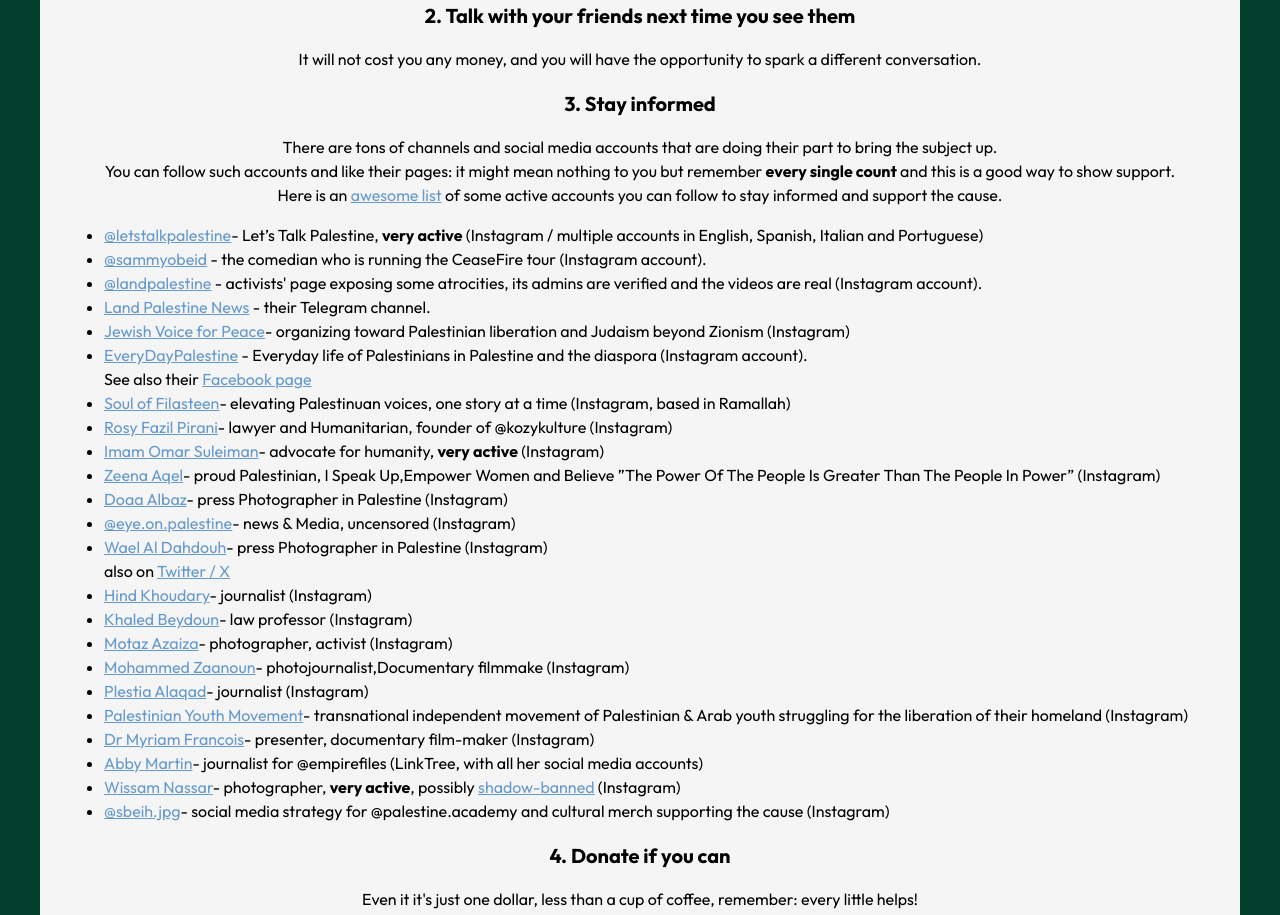
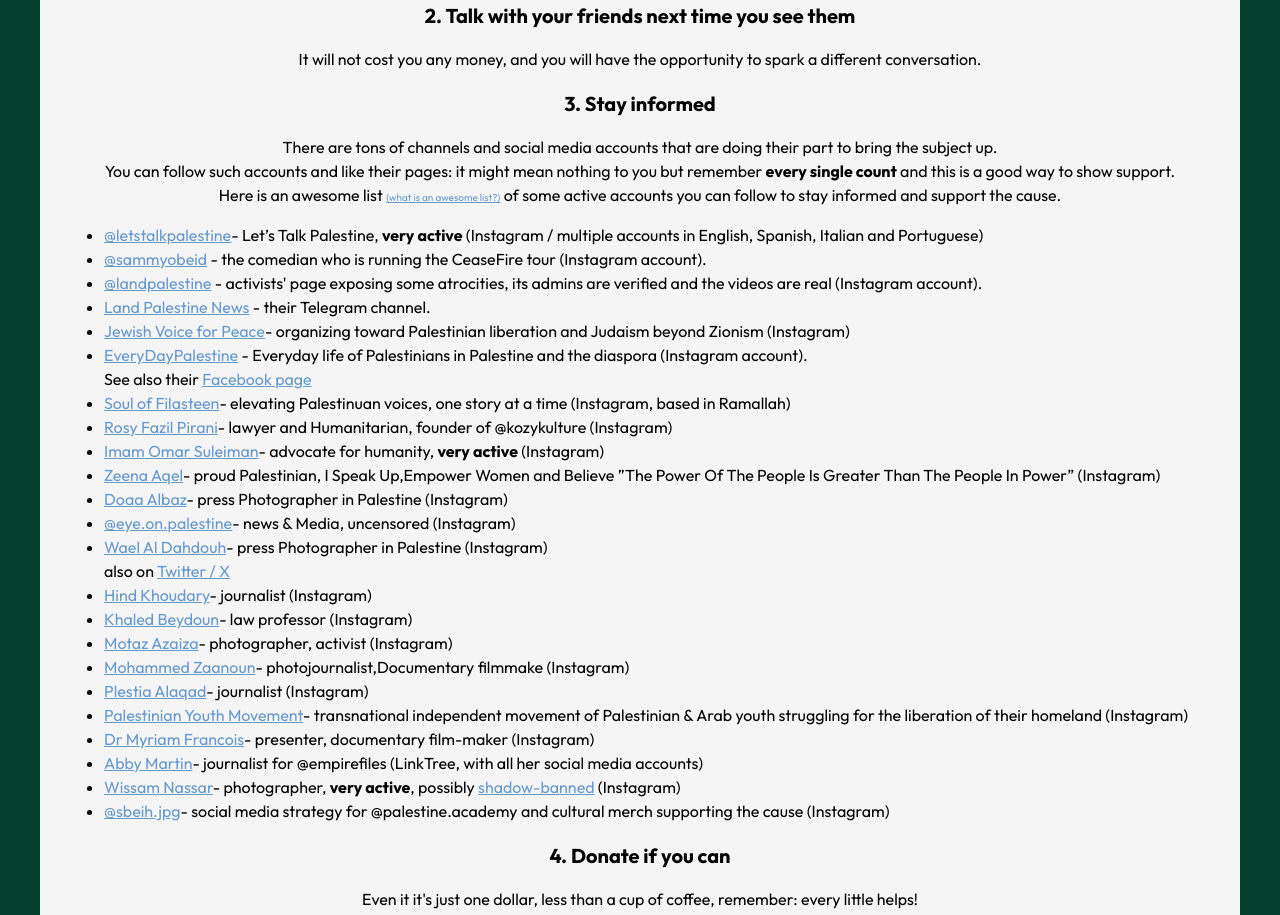
Before and after one commit to luca-arch/go-help-palestine, a React (Vite) app in the folder react-application/: page /how-to-help in a window 1280 px wide. Shown: the part 1040-1955 px from the top of the page. Built offline with nearby package versions, Linux system fonts and the light colour scheme.

Commit message:
💄 update "awesome list" link

```diff
--- a/react-application/src/components/conversation/HowToHelp.tsx
+++ b/react-application/src/components/conversation/HowToHelp.tsx
@@ -224,9 +224,9 @@
       to you but remember <strong>every single count</strong> and this is a good
       way to show support.
       <br />
-      Here is an{" "}
+      Here is an awesome list{" "}
       <ExternalLink url="https://www.google.com/search?q=what+is+an+awesome+list">
-        awesome list
+        <span style={{ fontSize: "x-small" }}>(what is an awesome list?)</span>
       </ExternalLink>{" "}
       of some active accounts you can follow to stay informed and support the
       cause.
```
